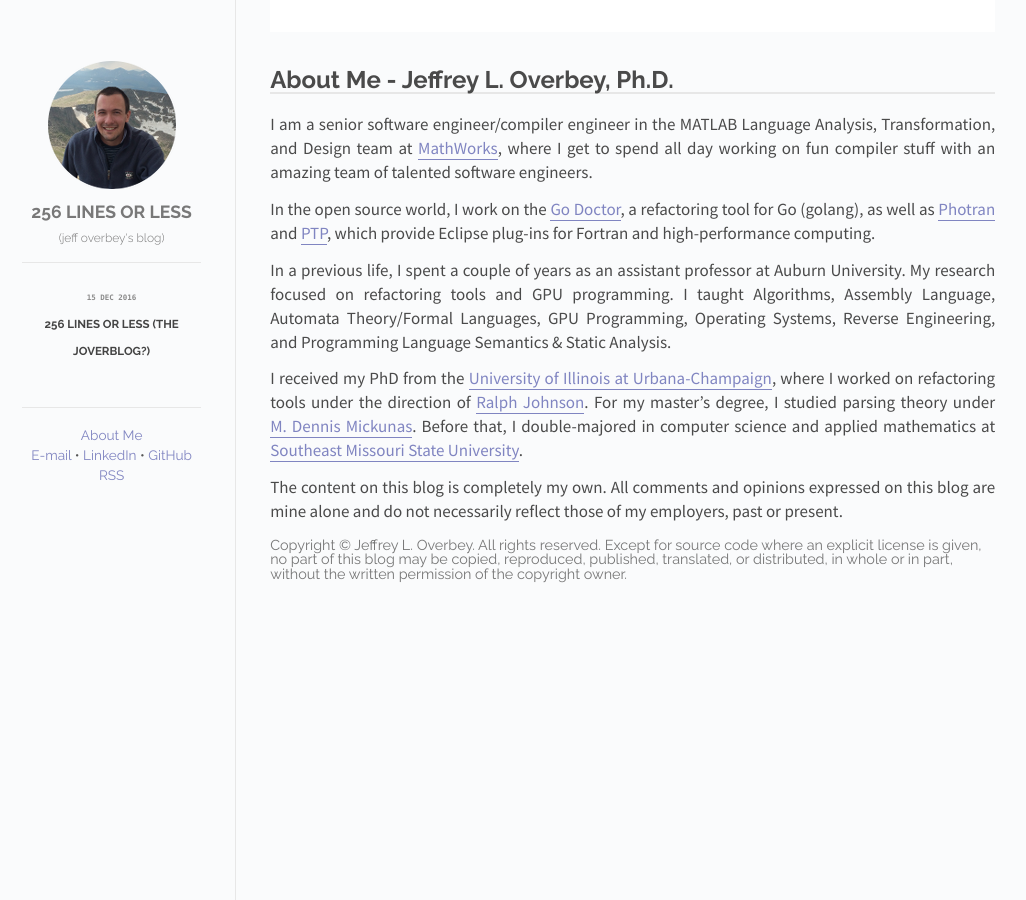
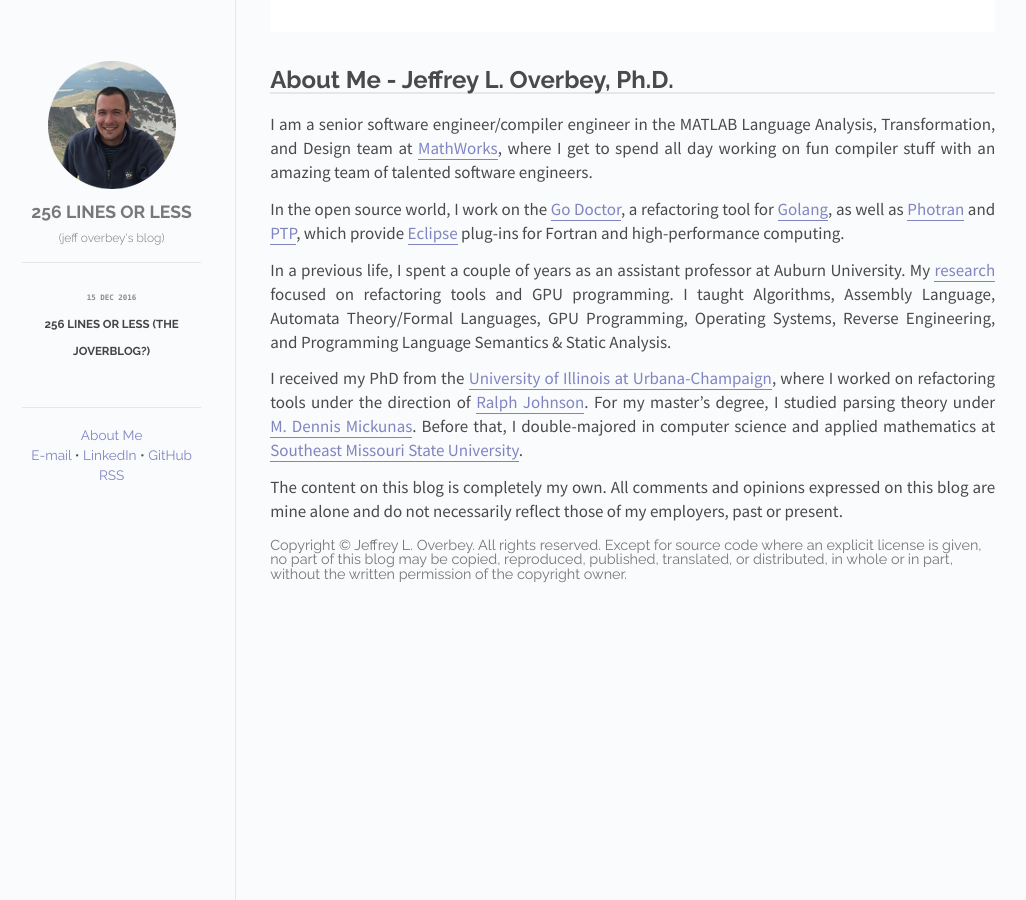
Before and after one commit to joverbey/joverbey.github.io, a Jekyll site: the page built from about/index.md, in a window 1280 px wide. Shown: the whole page, without its empty margins (154-1180 px from the left). Built offline with Jekyll 4.4.1, drawn with Linux system fonts in a browser that asks for light colours; comment, search, counter and statistics services are not loaded.

```diff
--- a/about/index.md
+++ b/about/index.md
@@ -7,9 +7,9 @@ title:  "Jeff Overbey - About Me"
 
 I am a senior software engineer/compiler engineer in the MATLAB Language Analysis, Transformation, and Design team at [MathWorks](http://www.mathworks.com/), where I get to spend all day working on fun compiler stuff with an amazing team of talented software engineers.
 
-In the open source world, I work on the [Go Doctor](http://gorefactor.org), a refactoring tool for Go (golang), as well as [Photran](http://www.eclipse.org/photran) and [PTP](http://www.eclipse.org/ptp), which provide Eclipse plug-ins for Fortran and high-performance computing.
+In the open source world, I work on the [Go Doctor](http://gorefactor.org), a refactoring tool for [Golang](https://golang.org/), as well as [Photran](http://www.eclipse.org/photran) and [PTP](http://www.eclipse.org/ptp), which provide [Eclipse](http://www.eclipse.org/) plug-ins for Fortran and high-performance computing.
 
-In a previous life, I spent a couple of years as an assistant professor at Auburn University.  My research focused on refactoring tools and GPU programming.  I taught Algorithms, Assembly Language, Automata Theory/Formal Languages, GPU Programming, Operating Systems, Reverse Engineering, and Programming Language Semantics & Static Analysis.
+In a previous life, I spent a couple of years as an assistant professor at Auburn University.  My [research](http://jeff.over.bz/papers/) focused on refactoring tools and GPU programming.  I taught Algorithms, Assembly Language, Automata Theory/Formal Languages, GPU Programming, Operating Systems, Reverse Engineering, and Programming Language Semantics & Static Analysis.
 
 I received my PhD from the [University of Illinois at Urbana-Champaign](https://cs.illinois.edu/), where I worked on refactoring tools under the direction of [Ralph Johnson](https://en.wikipedia.org/wiki/Ralph_Johnson_(computer_scientist)).  For my master's degree, I studied parsing theory under [M.&nbsp;Dennis Mickunas](https://doi.org/10.1145/321958.321972).  Before that, I double-majored in computer science and applied mathematics at [Southeast Missouri State University](http://www.semo.edu/).
 
```
